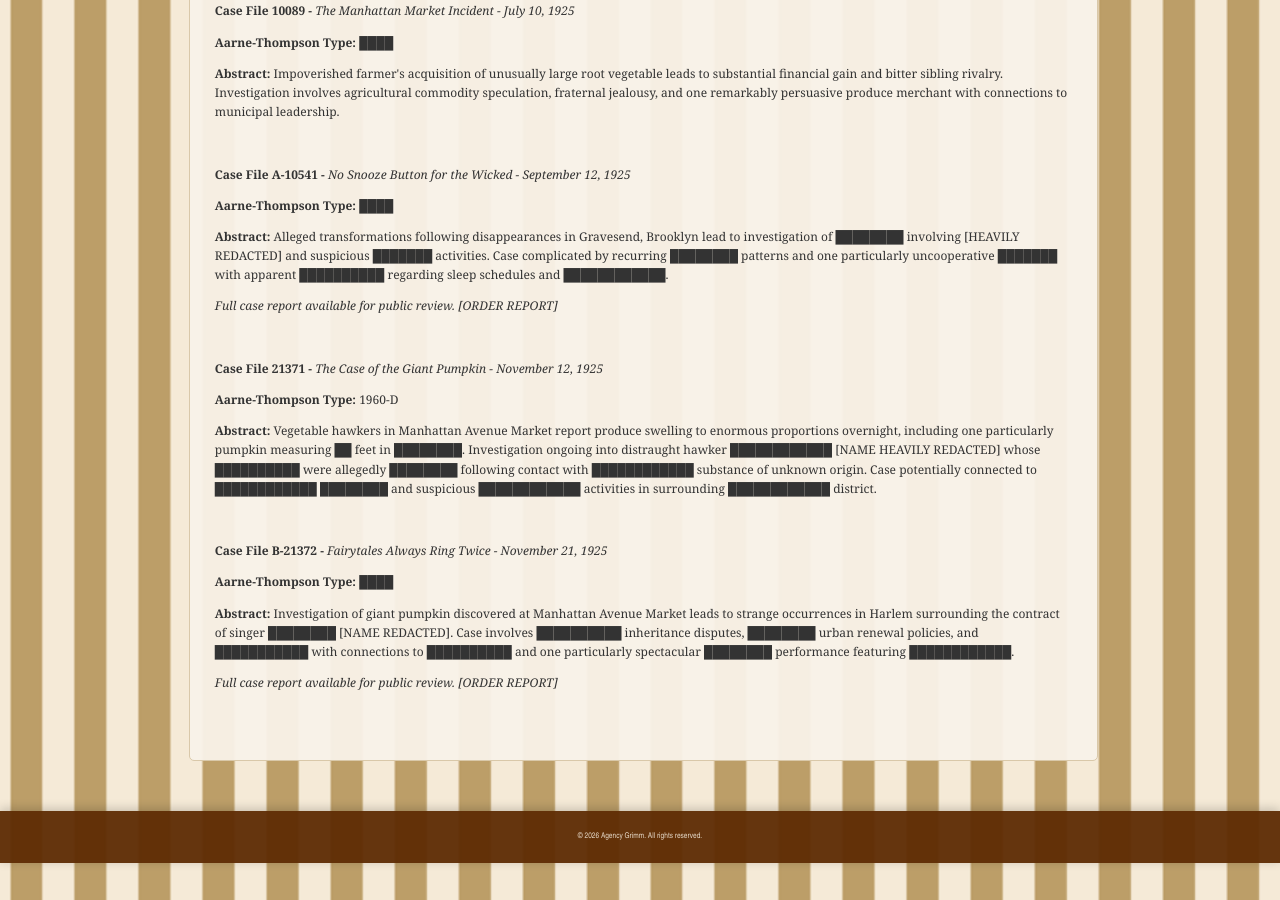
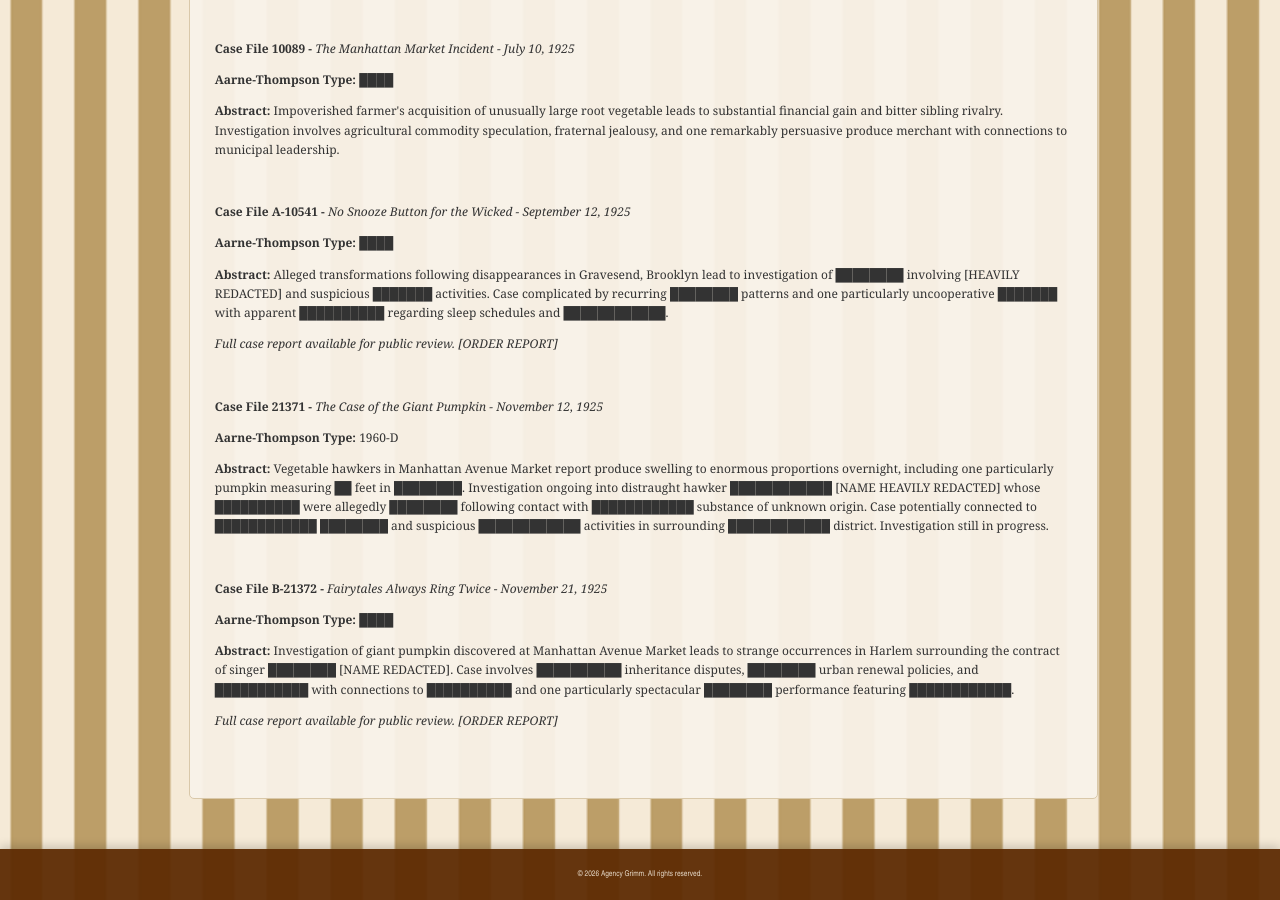
Before and after one commit to johnhopes-collab/grimmsdetectiveagency, a Jekyll site: the page built from casefiles.html, in a window 1280 px wide and 900 px high, scrolled down 1636 px. Built offline with Jekyll 4.4.1, drawn with Linux system fonts in a browser that asks for light colours.

Commit message:
Update casefiles.html

```diff
--- a/casefiles.html
+++ b/casefiles.html
@@ -44,7 +46,7 @@ title: Case Files
 
 <p><b>Case File 21371 -</b><i> The Case of the Giant Pumpkin - November 12, 1925</i></p>
 <p><b>Aarne-Thompson Type: </b>1960-D</p>
-<p><b>Abstract:</b> Vegetable hawkers in Manhattan Avenue Market report produce swelling to enormous proportions overnight, including one particularly pumpkin measuring ██ feet in ████████. Investigation ongoing into distraught hawker ████████████ [NAME HEAVILY REDACTED] whose ██████████ were allegedly ████████ following contact with ████████████ substance of unknown origin. Case potentially connected to ████████████ ████████ and suspicious ████████████ activities in surrounding ████████████ district.</p>
+<p><b>Abstract:</b> Vegetable hawkers in Manhattan Avenue Market report produce swelling to enormous proportions overnight, including one particularly pumpkin measuring ██ feet in ████████. Investigation ongoing into distraught hawker ████████████ [NAME HEAVILY REDACTED] whose ██████████ were allegedly ████████ following contact with ████████████ substance of unknown origin. Case potentially connected to ████████████ ████████ and suspicious ████████████ activities in surrounding ████████████ district. Investigation still in progress.</p>
 <br>
 
 <p><b>Case File B-21372 -</b><i> Fairytales Always Ring Twice - November 21, 1925 </i></p>
```
Also changed, not shown: other parts of casefiles.html (+2 -0 lines).
